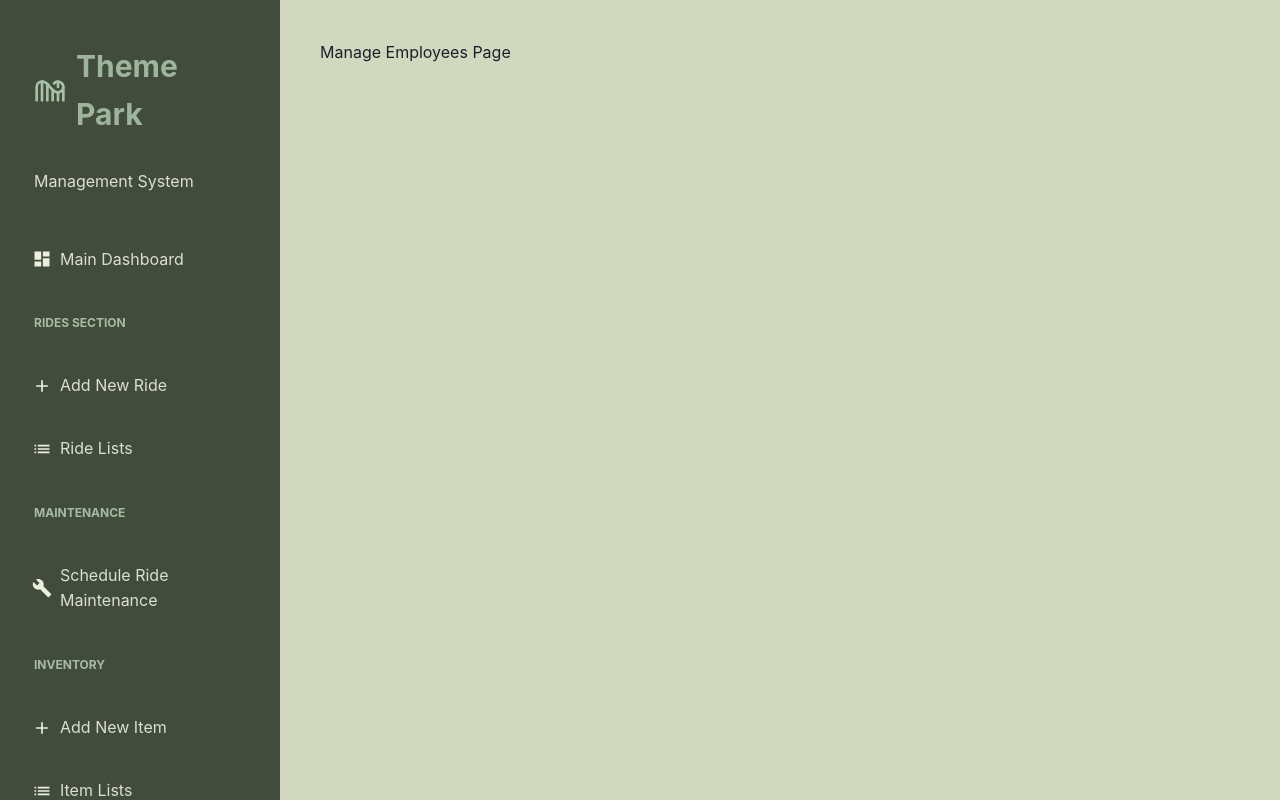
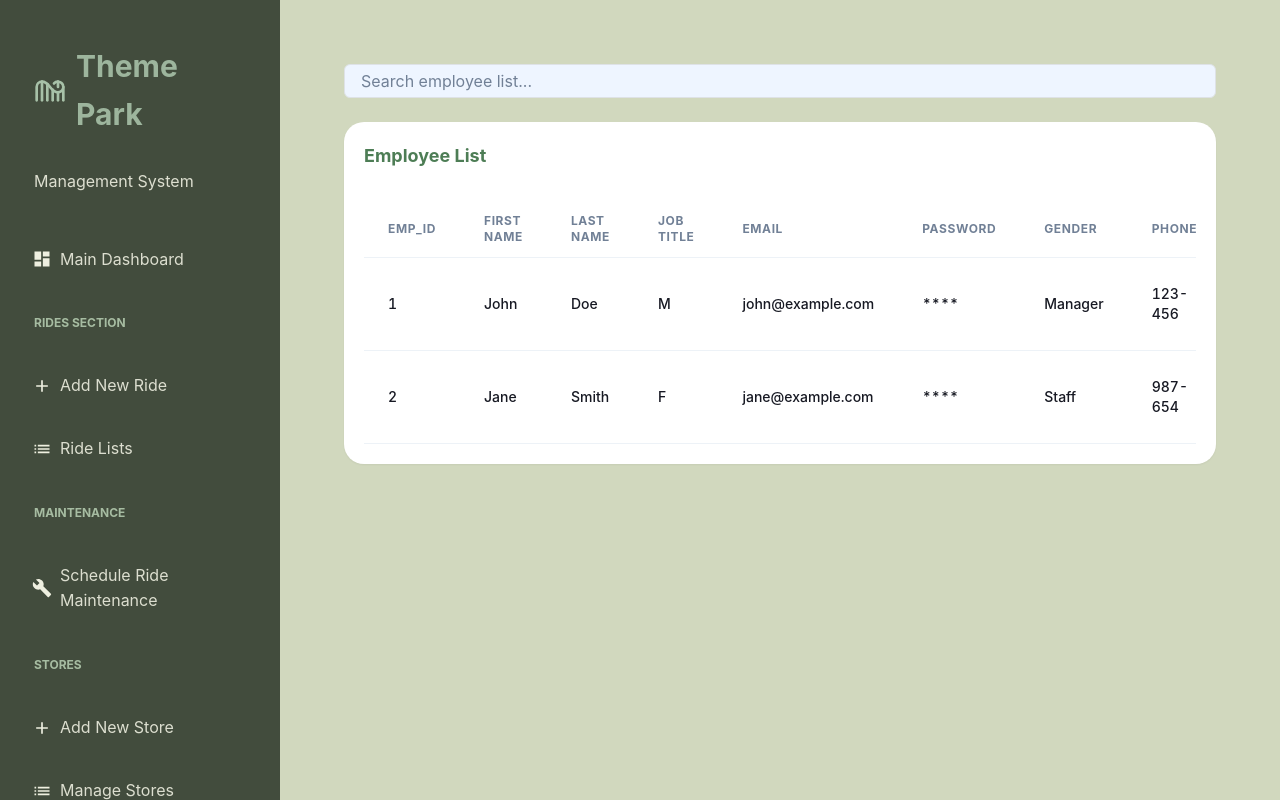
Before and after one commit to yenminh269/Themepark, a React (Vite) app: page /admin/employees in a window 1280 px wide. Built offline with nearby package versions, Linux system fonts and the light colour scheme.

Commit message:
"add, list, employee, store, ride"

```diff
--- a/src/components/data-table/DataTable.jsx
+++ b/src/components/data-table/DataTable.jsx
@@ -1,6 +1,6 @@
 import { Box, Text, Table, Thead, Tbody, Tr, Th, Td } from '@chakra-ui/react';
 
-const DataTable = ({ title, columns, data }) => {
+const DataTable = ({ title, columns, data, onRowSelect }) => {
   return (
     <Box
       p="20px"
@@ -9,7 +9,7 @@ const DataTable = ({ title, columns, data }) => {
       boxShadow="sm"
     >
       <Text
-        color="gray.900"
+        color="#3A6F43"
         fontSize="lg"
         fontWeight="700"
         mb="20px"
@@ -29,7 +29,7 @@ const DataTable = ({ title, columns, data }) => {
           </Thead>
           <Tbody>
             {data.map((row, rowIndex) => (
-              <Tr key={rowIndex}>
+              <Tr key={rowIndex}  _hover={{ bg: "#c6cbb8ff", cursor: "pointer" }} onClick={() => onRowSelect && onRowSelect(row[0])} >
                 {row.map((cell, cellIndex) => (
                   <Td
                     key={cellIndex}
--- /dev/null
+++ b/src/components/input/InputLogin.jsx
@@ -0,0 +1,22 @@
+import FloatingLabel from 'react-bootstrap/FloatingLabel';
+import Form from 'react-bootstrap/Form';
+import Col from 'react-bootstrap/Col';
+function InputLogin(props){
+    return (
+        <Form.Group as={Col} md={props.size} >
+            <FloatingLabel label={props.label}>
+                <Form.Control
+                    required
+                    type={props.type}
+                    placeholder=" "
+                    pattern={props.pattern}
+                />
+                <Form.Control.Feedback type="invalid">
+                    {props.feedback}
+                </Form.Control.Feedback>
+            </FloatingLabel>
+        </Form.Group>
+
+    )
+}
+export default InputLogin;
--- a/src/components/layouts/admin/AddNewRide.jsx
+++ b/src/components/layouts/admin/Add.jsx
@@ -3,13 +3,23 @@ import Form from 'react-bootstrap/Form';
 import CustomButton from "../../button/CustomButton";
 import { FormControl, FormLabel } from '@chakra-ui/react';
 import Select from 'react-select';
-import './AddNewRide.css'
+import './Add.css'
+import { useState, useEffect } from "react";
 
-function AddNewRide(){
+function Add({store=false}){
+    const [isStore, setStore] = useState(false);
     const statusOptions = [
         { value: 'open', label: 'Open' },
         { value: 'closed', label: 'Closed' }
     ];
+    const storeType = [
+        { value: 'food/drink', label: 'Food & Drink'},
+        { value: 'merchandise', label: 'Merchandise'}
+    ];
+
+    useEffect(() => {
+        setStore(store);
+    }, [store]);
 
     return (
     <div className="flex justify-center items-center min-h-screen">
@@ -20,6 +30,8 @@ function AddNewRide(){
                 className="custom-input"
                 labelClassName="custom-form-label"
                 />
+            {!isStore && (
+            <>
             <Input required
                 type="currency"
                 label="Price"
@@ -28,10 +40,10 @@ function AddNewRide(){
             />
             <Input required
                 type="number"
-                label="Capacity"
+                label={"Capacity"}
                 className="custom-input"
                 labelClassName="custom-form-label"
-                min={2} max={50}
+                min={2 } max={50}
                 />
             <Input required
                 type="text"
@@ -39,10 +51,11 @@ function AddNewRide(){
                 className="custom-input"
                 labelClassName="custom-form-label"
                 />
+            </>
+            )}
             <Input required
                 type="time"
                 label="Open Time"
-
                 className="custom-input"
                 labelClassName="custom-form-label"
                     />
@@ -53,28 +66,31 @@ function AddNewRide(){
                 className="custom-input"
                 labelClassName="custom-form-label"
                 />
-            <FormControl className='mb-3' isRequired>
-                <FormLabel color="#4B5945" fontWeight="500">Ride Status</FormLabel>
+            <FormControl className='mb-4' isRequired>
+                <FormLabel color="#4B5945" fontWeight="500">{isStore ? "Store Type" : "Ride Status"}</FormLabel>
                 <Select
-                    options={statusOptions}
-                    placeholder="Select ride status"
+                    options={isStore ? storeType : statusOptions}
+                    placeholder={isStore?"Store type:" : "Select ride status"}
                     className="custom-react-select"
                     classNamePrefix="react-select"
                 />
             </FormControl>
+            {!isStore && (
+                <>
             <Input
                 type="file"
-                label="Ride Photo"
+                label={"Ride Photo"}
                 required
                 className="custom-input"
                 labelClassName="custom-form-label"
                 accept="image/png, image/jpeg, image/jpg"
                 feedback="Please select an image file (PNG, JPG, JPEG)"
             />
-
-            <CustomButton text="Add New Ride" className="custom-button" />
+            </>
+            )}
+             <CustomButton text={isStore ? "Add New Store" : "Add New Ride"} className="custom-button" />
         </Form>
     </div>
 )
 }
-export default AddNewRide;
+export default Add;
--- a/src/components/layouts/admin/AdminMain.jsx
+++ b/src/components/layouts/admin/AdminMain.jsx
@@ -1,11 +1,13 @@
 import { Routes, Route } from "react-router-dom";
 import { Box, Flex, useBreakpointValue } from "@chakra-ui/react";
 import { useState } from "react";
-import RideList from "./RideList.jsx";
 import Sidebar from "./Sidebar.jsx";
 import MobileSidebar from "./MobileSidebar.jsx";
-import AddNewRide from "./AddNewRide.jsx";
+import Add from "./Add.jsx";
+import List from "./List.jsx";
 import AdminDashboard from "./AdminDashboard.jsx";
+import RideMaintenance from "./RideMaintenance.jsx";
+
 import './AdminMain.css'
 
 function AdminMain() {
@@ -93,10 +95,12 @@ function AdminMain() {
         <Box p="40px">
           <Routes>
             <Route path="/" element={<AdminDashboard />} />
-            <Route path="rides/add" element={<AddNewRide />} />
-            <Route path="rides/list" element={<RideList />} />
-            <Route path="maintenance/add" element={<Box>Add Maintenance Page</Box>} />
-            <Route path="employees" element={<Box>Manage Employees Page</Box>} />
+            <Route path="add/ride" element={<Add />} />
+            <Route path="add/store" element={<Add store={true} />} />
+            <Route path="list/rides" element={<List ride={true} />} />
+             <Route path="list/stores" element={<List store={true} />} />
+            <Route path="add/maintenance" element={<RideMaintenance />} />
+            <Route path="/employees" element={<List employee={true}/>} />
           </Routes>
         </Box>
       </Box>
--- a/src/components/layouts/admin/RideList.jsx
+++ b/src/components/layouts/admin/Employees.jsx
@@ -1,6 +1,6 @@
 import DataTable from '../../data-table/DataTable';
-function RideList(){
-    const rideListAttr = ['RideId', 'Name', 'Price', 'Capacity', 'Description', 'Status', 'Open Time', 'Close Time'];
+function Employees(){
+    const EAttr = ['Emp_Id', 'First Name', 'Last Name', 'Gender', 'Email', 'Password', 'Job Title', 'Phone','SSN', 'Hire Date', 'Terminate Date'];
     const rideDetailed = [
     ['1','abc','$0.05', 5, 'abc', 'Approved', '8:00am', '10:00'],
     ['2','abc','$0.05', 5, 'abc', 'Pending', '8:00am', '12:00'],
@@ -9,10 +9,10 @@ function RideList(){
   ];
     return (
     <DataTable
-        title="Ride Lists"
-        columns={rideListAttr}
+        title="Employees"
+        columns={EAttr}
         data={rideDetailed}
     />
     )
 }
-export default RideList;
+export default Employees;
--- /dev/null
+++ b/src/components/layouts/admin/List.jsx
@@ -0,0 +1,87 @@
+import { useState, useMemo, useEffect } from "react";
+import DataTable from "../../data-table/DataTable";
+
+function List({ ride = false, store = false, employee = false, schedule = false, onRideSelect }) {
+  const [searchText, setSearchText] = useState("");
+  const [isSchedule, setSchedule] = useState(false);
+
+  useEffect(() => {
+    setSchedule(schedule);
+  }, [schedule])
+
+  // Table headers
+  const rideColumns = ['RideId', 'Name', 'Price', 'Capacity', 'Description', 'Status', 'Open Time', 'Close Time'];
+  const storeColumns = ['StoreId', 'Name', 'Type', 'Open Time', 'Close Time'];
+  const employeeColumns = ['Emp_Id', 'First Name', 'Last Name', 'Job Title', 'Email', 'Password' ,'Gender', 'Phone', 'SSN', 'Hire Date', 'Terminate Date'];
+
+  // Example hardcoded data
+  const rideData = [
+    ['1','Roller Coaster','$0.05', 5, 'Fast ride', 'Approved', '8:00am', '10:00am'],
+    ['2','Ferris Wheel','$0.05', 5, 'Slow ride', 'Pending', '8:00am', '12:00pm'],
+    ['3','Carousel','$0.05', 5, 'Fun ride', 'Approved', '8:00am', '3:00pm'],
+    ['4','Drop Tower','$0.05', 5, 'Exciting ride', 'Rejected', '8:00am', '9:00am']
+  ];
+
+  const storeData = [
+    ['1','Food Court', 'food/drink', '9:00am', '9:00pm'],
+    ['2','Gift Shop', 'merchandise', '9:00am', '9:00pm']
+  ];
+
+  const employeeData = [
+    ['1', 'John', 'Doe', 'M', 'john@example.com', '****', 'Manager', '123-456', '111-22-3333', '2023-01-01', ''],
+    ['2', 'Jane', 'Smith', 'F', 'jane@example.com', '****', 'Staff', '987-654', '222-33-4444', '2023-02-01', '']
+  ];
+
+  // Select columns and data based on prop
+  let columns = [];
+  let data = [];
+  let title = "";
+
+  if (ride) {
+    columns = rideColumns;
+    data = rideData;
+    title = "Ride List";
+  } else if (store) {
+    columns = storeColumns;
+    data = storeData;
+    title = "Store List";
+  } else if (employee) {
+    columns = employeeColumns;
+    data = employeeData;
+    title = "Employee List";
+  }
+
+  // Filter data based on search text
+  const filteredData = useMemo(() => {
+    if (!searchText) return data;
+    return data.filter(row =>
+      row.some(cell => cell.toString().toLowerCase().includes(searchText.toLowerCase()))
+    );
+  }, [data, searchText]);
+
+  return (
+    <div className="p-4">
+      {!isSchedule && (<>
+
+      {/* Search box */}
+      <input
+        type="text"
+        placeholder={`Search ${title.toLowerCase()}...`}
+        value={searchText}
+        onChange={e => setSearchText(e.target.value)}
+        className="border rounded px-3 py-1 mb-4 w-full"
+      />
+      </>)}
+
+      {/* DataTable */}
+      <DataTable
+        columns={columns}
+        data={filteredData}
+        title={title}
+        onRowSelect={onRideSelect}
+      />
+    </div>
+  );
+}
+
+export default List;
--- a/src/docs/entities.js
+++ b/src/docs/entities.js
@@ -11,12 +11,12 @@ const entities = [
     },
     {
       name: 'Add New Ride',
-      path: '/admin/rides/add',
+      path: '/admin/add/ride',
       icon: MdAdd
     },
     {
       name: 'Ride Lists',
-      path: '/admin/rides/list',
+      path: '/admin/list/rides',
       icon: MdList
     },
     {
@@ -24,20 +24,20 @@ const entities = [
     },
     {
       name: 'Schedule Ride Maintenance',
-      path: '/admin/maintenance/add',
+      path: '/admin/add/maintenance',
       icon: MdBuild
     },
     {
-      category: 'INVENTORY'
+      category: 'STORES'
     },
     {
-      name: 'Add New Item',
-      path: '/admin/inventory/add',
+      name: 'Add New Store',
+      path: '/admin/add/store',
       icon: MdAdd
     },
     {
-      name: 'Item Lists',
-      path: '/admin/inventory/list',
+      name: 'Manage Stores',
+      path: '/admin/list/stores',
       icon: MdList
     },
     {
```
Also changed, not shown: src/components/layouts/admin/RideMaintenance.jsx (+65 -0 lines), src/components/layouts/login/Login.jsx (+4 -3 lines), src/components/layouts/login/Signup.jsx (+7 -7 lines), src/components/layouts/admin/Add.css (renamed from src/components/layouts/admin/AddNewRide.css).
